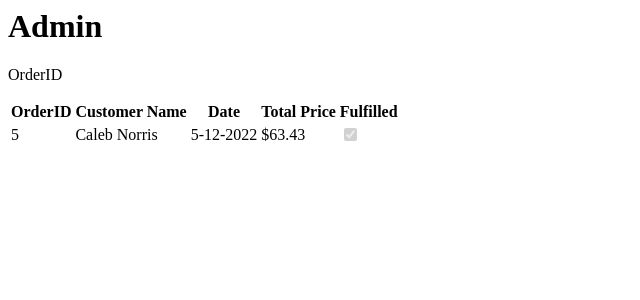
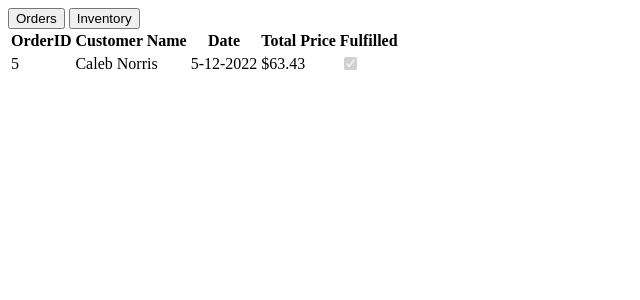
Before and after one commit to CalebN99/candology, a PHP site: page /views/admin.html in a window 1280 px wide. Shown: the top 300 px of the page, without its empty margins (0-640 px from the left). Run offline with PHP 8.4, Linux system fonts and the light colour scheme.

Commit message:
Fixed some styling bugs

```diff
--- a/views/admin.html
+++ b/views/admin.html
@@ -1,7 +1,10 @@
 <!--
 Groupe's name : Solo trio
 project's name:Candology website
-File: Home page
+File: admin.html
+
+Admin Page to view and fulfill orders. Admin can also change stock/inventory
+quantities.
 
 -->
 
@@ -12,14 +15,14 @@ File: Home page
 <!-- Navbar -->
 <include href="includes/navbar.html"></include>
 
-<h1>
-    Admin
-</h1>
+<div class="container">
 
-<div class="container">
-    <div class="order">
-        <p>OrderID</p>
-        <table class="table table-hover table-expandable table-striped">
+    <div class="navbar justify-content-start pt-3 pb-0">
+        <button class="adminButton nav-item active">Orders</button>
+        <button class="adminButton nav-item">Inventory</button>
+    </div>
+    <div class="order bg-candology rounded-lg p-3">
+            <table class="table table-expandable table-striped">
                 <thead>
                 <tr>
                     <th>OrderID</th>
@@ -40,9 +43,20 @@ File: Home page
                     </td>
                 </tr>
                 <tr>
-                <td colspan="5">
+                    <td colspan="6">
                         <div class="row">
-                        <div class="col-sm-4=6">
+                            <div class="col-12 col-lg-5 order-lg-2">
+
+                                <p>
+                                    <span class="font-weight-bold">Address: </span> 1234 St NW, Seattle WA, 1234567
+                                </p>
+                                <p>
+                                    <span class="font-weight-bold">Card: </span> 123412341234124  <br><span class="font-weight-bold"> Date: </span>5/2022
+                                    <span class="font-weight-bold"> <br>CVV: </span>456
+                                </p>
+                                <button id="{{ @orderId }}">Fulfill Order</button>
+                            </div>
+                            <div class="col-12 col-lg-7">
                                 <table>
                                     <thead>
                                     <tr>
@@ -54,21 +68,21 @@ File: Home page
                                     </tr>
                                     </thead>
                                     <tbody>
-                                <tr class="bg-white">
+                                    <tr class="bg-candology">
                                         <td>4</td>
                                         <td>Jasmine Candle</td>
                                         <td></td>
                                         <td>5</td>
                                         <td>$14.64</td>
                                     </tr>
-                                <tr class="bg-white">
+                                    <tr class="bg-candology">
                                         <td>4</td>
                                         <td>Jasmine Candle</td>
                                         <td></td>
                                         <td>5</td>
                                         <td>$14.64</td>
                                     </tr>
-                                <tr class="bg-white">
+                                    <tr class="bg-candology">
                                         <td>4</td>
                                         <td>Jasmine Candle</td>
                                         <td></td>
@@ -78,24 +92,13 @@ File: Home page
                                     </tbody>
                                 </table>
                             </div>
-                        <div class="col-sm-4">
-
-                            <p>
-                                <span class="font-weight-bold">Address: </span> 1234 St NW, Seattle WA, 1234567
-                            </p>
-                            <p>
-                                <span class="font-weight-bold">Card: </span> 123412341234124  <br><span class="font-weight-bold"> Date: </span>5/2022
-                                <span class="font-weight-bold"> <br>CVV: </span>456
-                            </p>
                         </div>
-                    </div>
-
-
                     </td>
                 </tr>
                 </tbody>
             </table>
         </div>
+
 </div>
 <script src="https://ajax.googleapis.com/ajax/libs/jquery/3.6.0/jquery.min.js"></script>
 <script src="scripts/bootstrap-table-expandable.js"></script>
--- a/views/home.html
+++ b/views/home.html
@@ -25,9 +25,6 @@ File: Home page
 </check>
 
 <div class="container text-center">
-    <check if="{{ isset($_SESSION['user']) }}">
-        <h3> Welcome, {{ @SESSION.user->getFName() }}</h3>
-    </check>
     <img class="mx-auto text-center mt-2" src="images/Unknown.png" alt="logo">
     <h4 class="font-arapey">Awaken your senses.. </h4>
 
```
Also changed, not shown: controllers/controller.php (+9 -1 lines), styles/styles.css (+37 -4 lines), views/contact_us.html (+5 -20 lines). Lines whose indentation alone changed are shown as unchanged.
